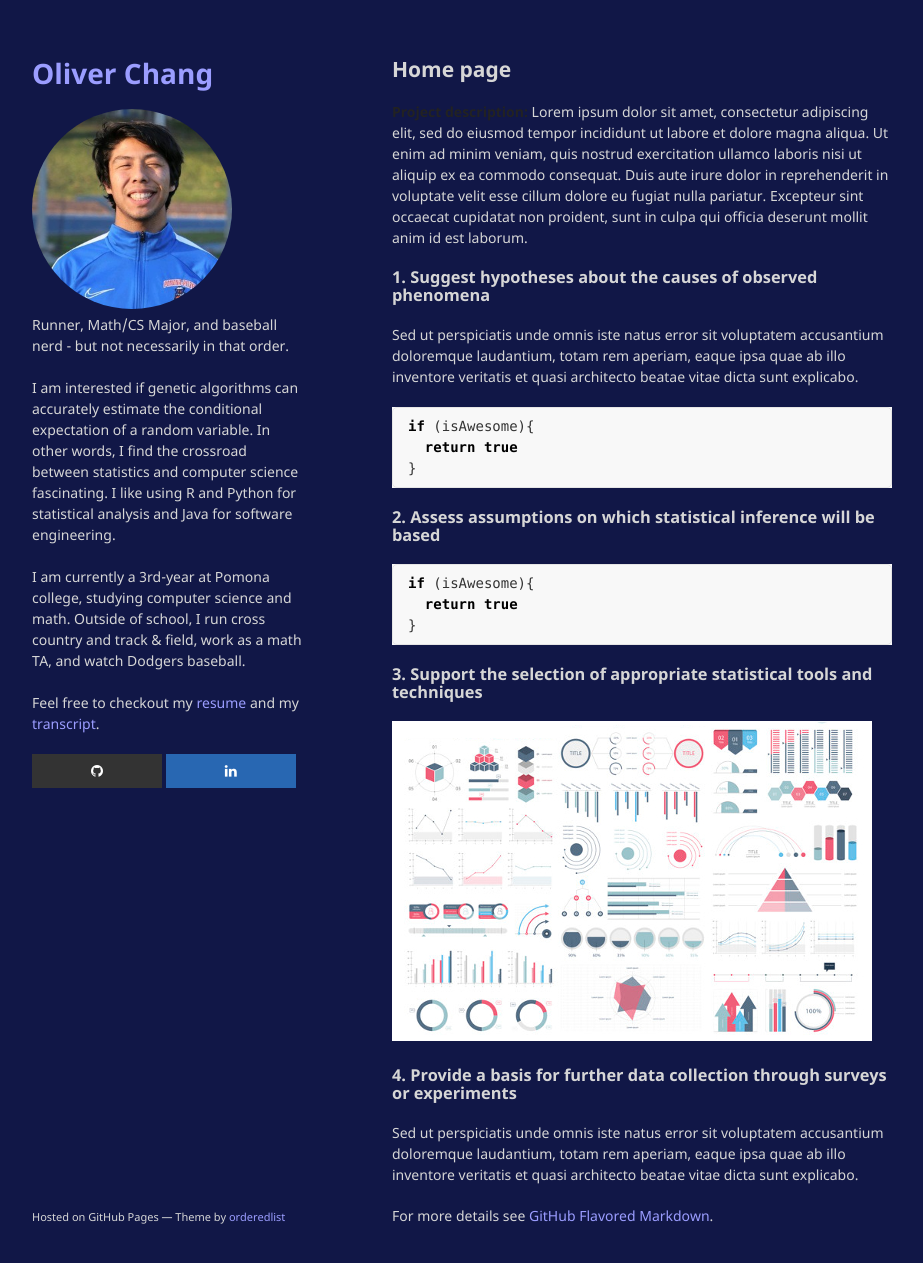
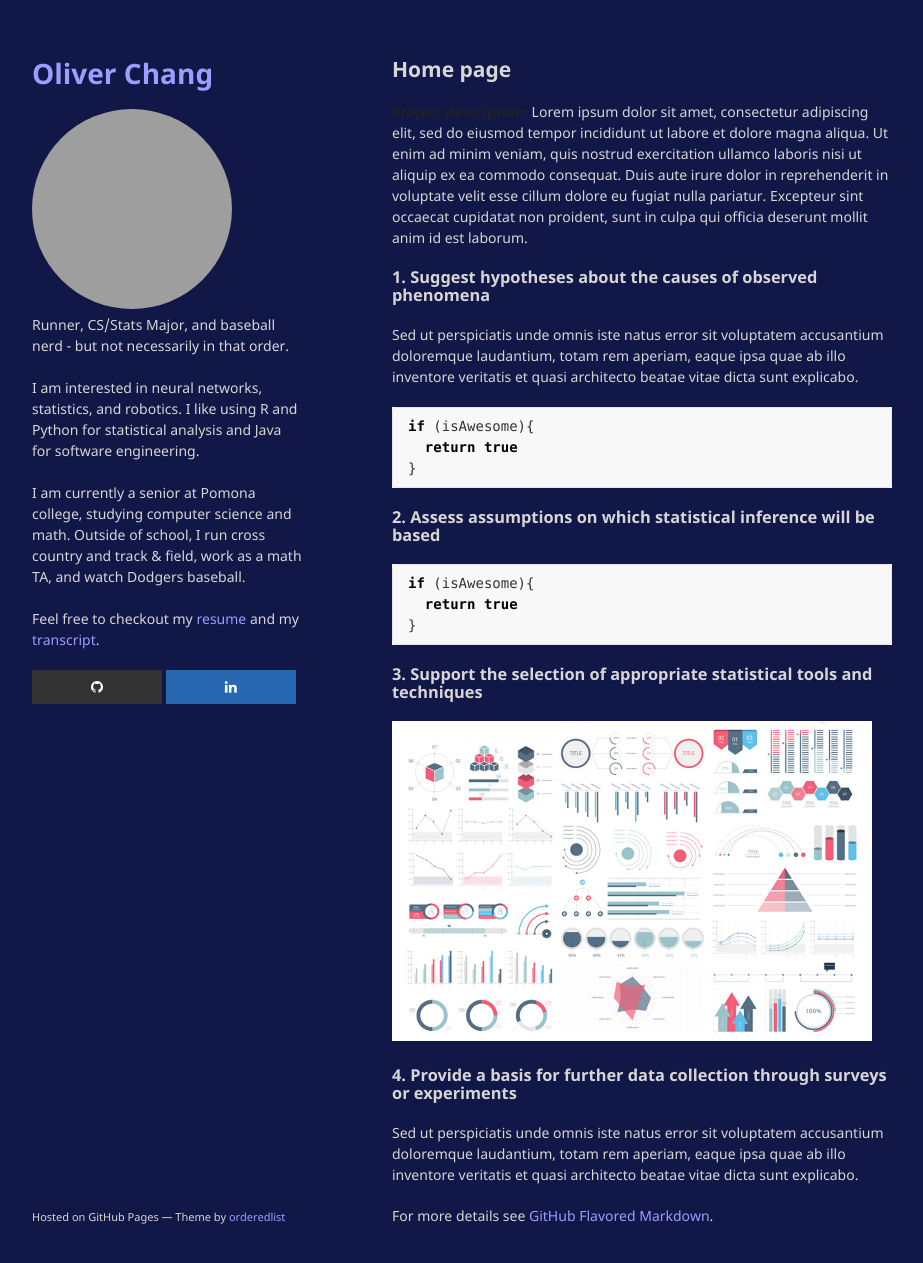
Before and after one commit to oliverc1623/oliverc1623.github.io, a Jekyll site: the page built from sample_page.md, in a window 1280 px wide and 1296 px high. Shown: the top 1263 px of the window, without its empty margins (178-1101 px from the left). Built offline with Jekyll 4.4.1, drawn with Linux system fonts in a browser that asks for light colours; our own code applies the rules of GitHub Pages for plain Markdown files; grey boxes are pictures that could not be loaded.

Commit message:
fixed side bar

```diff
--- a/_config.yml
+++ b/_config.yml
@@ -1,13 +1,12 @@
 title: Oliver Chang # your name (or website title) here
-logo: "/images/trackme.png?raw=true" # your photo (or logo) here
+logo: "/images/me.png?raw=true" # your photo (or logo) here
 description: > # your text below (remove <br> elements if you don't need line breaks)
-  Runner, Math/CS Major, and baseball nerd - but not necessarily in that order.
+  Runner, CS/Stats Major, and baseball nerd - but not necessarily in that order.
   <br></br>
-  I am interested if genetic algorithms can accurately estimate the conditional expectation
-  of a random variable. In other words, I find the crossroad between statistics and computer science
-  fascinating. I like using R and Python for statistical analysis and Java for software engineering.
+  I am interested in neural networks, statistics, and robotics. I like using R and Python for statistical analysis
+  and Java for software engineering.
   <br></br>
-  I am currently a 3rd-year at Pomona college, studying computer science and math. Outside of school,
+  I am currently a senior at Pomona college, studying computer science and math. Outside of school,
   I run cross country and track & field, work as a math TA, and watch Dodgers baseball.
   <br></br>
   Feel free to checkout my <a href="pdf/EliasOliverChang_resume.pdf">resume</a> and my
```
Also changed, not shown: images/me.jpg (added).
